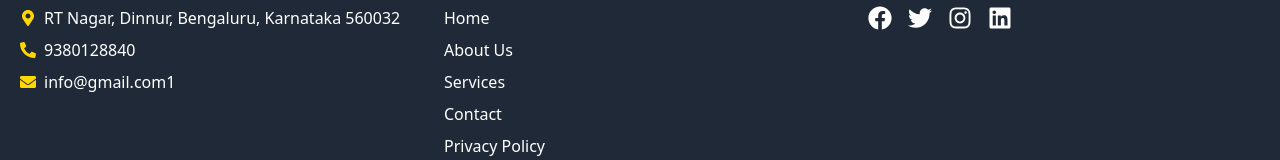
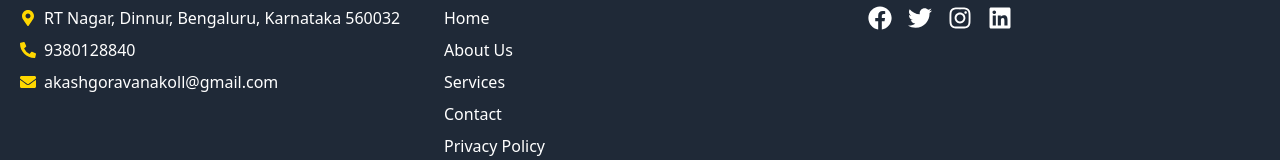
Before and after one commit to ag9731/test22, a React (Vite) app: page /privacy-policy in a window 1280 px wide. Shown: the part 4577-4737 px from the top of the page. Built offline with nearby package versions, Linux system fonts and the light colour scheme.

Commit message:
Update Footer.jsx

```diff
--- a/src/components/Footer/Footer.jsx
+++ b/src/components/Footer/Footer.jsx
@@ -27,7 +27,7 @@ const Footer = () => {
           </div>
           <div className="flex items-center gap-2">
             <FaEnvelope className="text-secondary" />
-            <p>info@gmail.com1</p>
+            <p>akashgoravanakoll@gmail.com</p>
           </div>
         </div>
 
```
